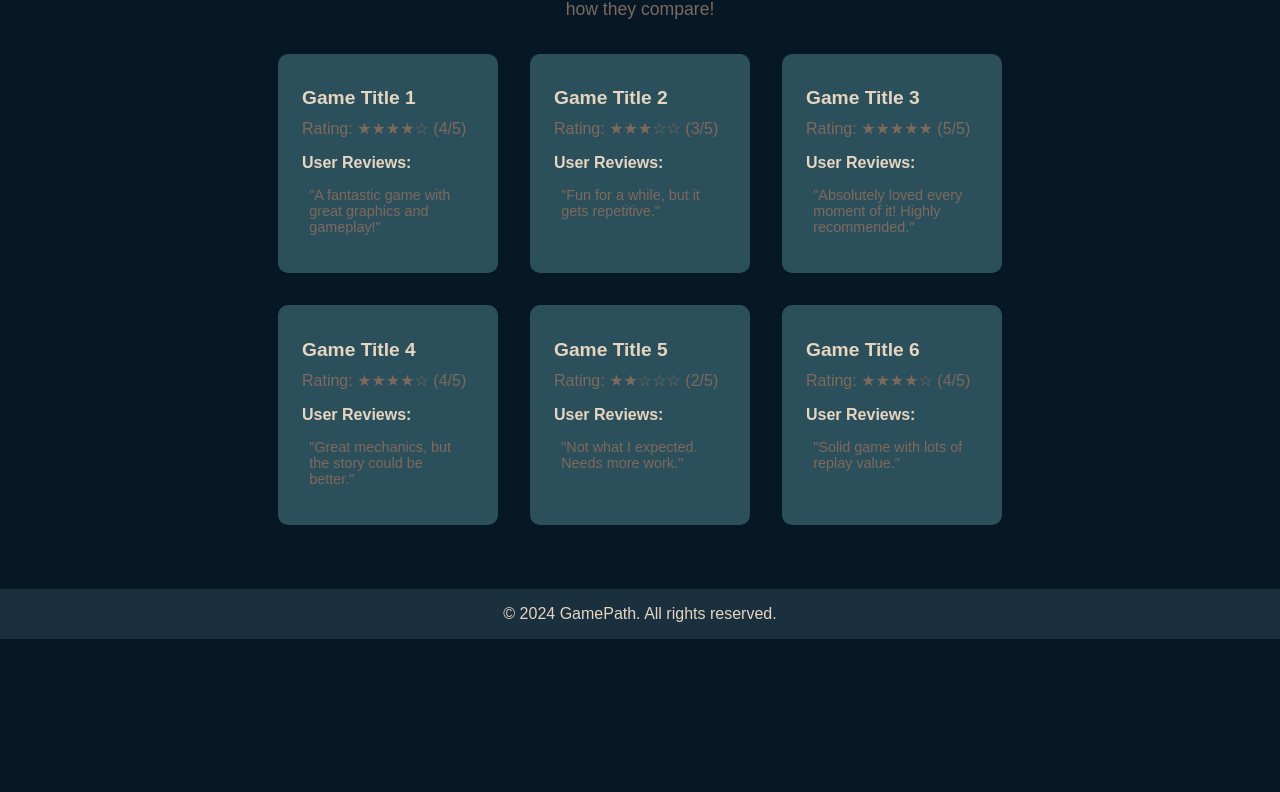
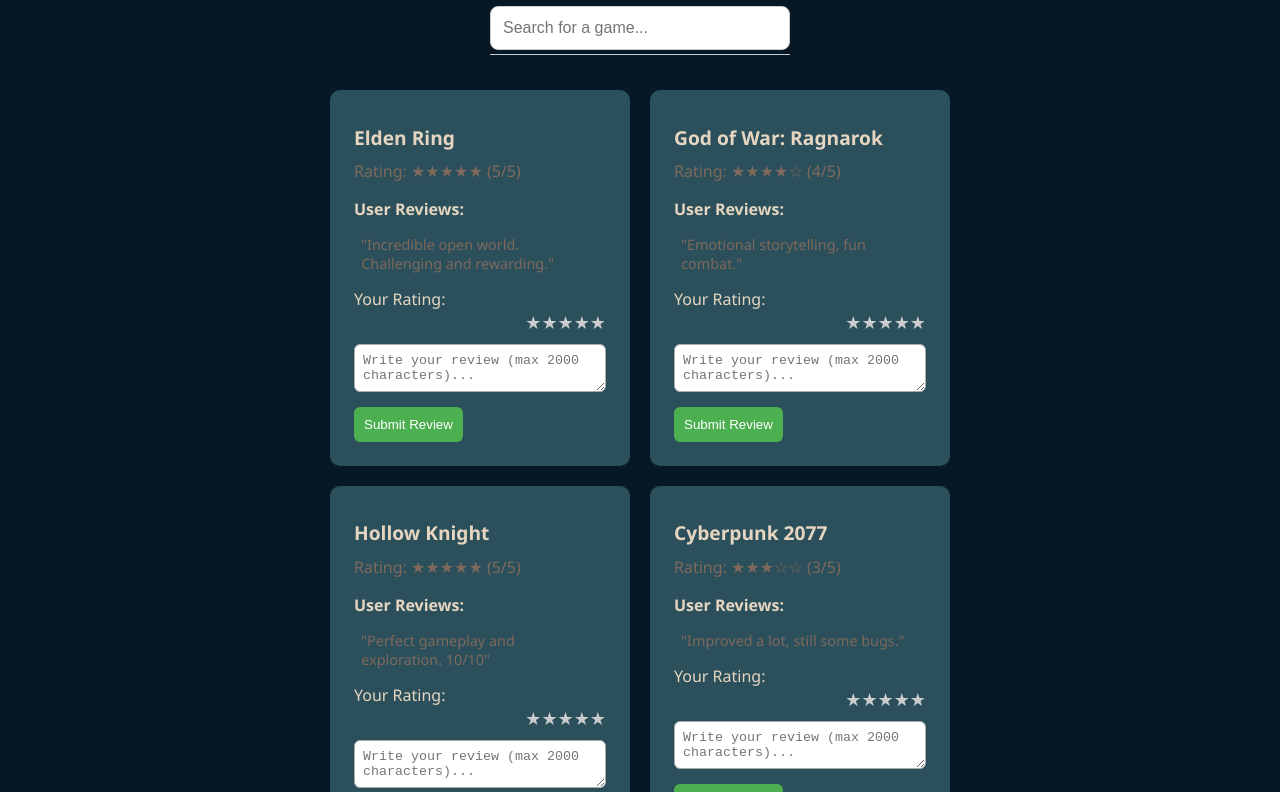
Before and after one commit to GasperPls/GamePath, a website: page public/ratings.html in a window 1280 px wide. Shown: the part 167-959 px from the top of the page. Before the commit the page ends 806 px from the top, so only its background shows below. Drawn offline with Linux system fonts and the light colour scheme.

Commit message:
WGP-39: Design UI for writing and displaying reviews with search function  and horizontal layout

```diff
--- a/public/ratings.html
+++ b/public/ratings.html
@@ -1,14 +1,116 @@
 <!DOCTYPE html>
 <html lang="en">
 <head>
-    <meta charset="UTF-8">
-    <meta name="viewport" content="width=device-width, initial-scale=1.0">
-    <title>Ratings - GamePath</title>
-    <link rel="stylesheet" href="indexstyle.css"> <!-- Link to the existing CSS file -->
+  <meta charset="UTF-8" />
+  <meta name="viewport" content="width=device-width, initial-scale=1.0"/>
+  <title>Game Ratings - GamePath</title>
+  <link rel="stylesheet" href="indexstyle.css">
+  <style>
+    body {
+      font-family: 'Segoe UI', sans-serif;
+    }
+
+    .search-container {
+      text-align: center;
+      margin: 20px auto;
+      position: relative;
+    }
+
+    #searchInput {
+      padding: 12px;
+      width: 300px;
+      border-radius: 8px;
+      border: 1px solid #ccc;
+      font-size: 16px;
+    }
+
+    #searchSuggestions {
+      position: absolute;
+      top: 48px;
+      left: 50%;
+      transform: translateX(-50%);
+      background-color: white;
+      color: black;
+      border: 1px solid #ccc;
+      border-top: none;
+      width: 300px;
+      z-index: 1000;
+      border-radius: 0 0 8px 8px;
+      max-height: 200px;
+      overflow-y: auto;
+    }
+
+    .suggestion {
+      padding: 10px;
+      cursor: pointer;
+    }
+
+    .suggestion:hover {
+      background-color: #eee;
+    }
+
+    .ratings-grid {
+      display: flex;
+      gap: 20px;
+      padding: 20px;
+      overflow-x: auto;
+      scroll-snap-type: x mandatory;
+     }
+
+    .rating-card {
+      flex: 0 0 300px;
+      scroll-snap-align: start;
+    }
+
+
+    .review-form textarea {
+      width: 100%;
+      margin-top: 10px;
+      border-radius: 6px;
+      padding: 8px;
+      border: 1px solid #aaa;
+      resize: vertical;
+    }
+
+    .review-form button {
+      margin-top: 10px;
+      background-color: #4caf50;
+      color: white;
+      border: none;
+      padding: 10px;
+      border-radius: 6px;
+      cursor: pointer;
+    }
+
+    .review-form button:hover {
+      background-color: #388e3c;
+    }
+
+    .star-rating {
+      display: flex;
+      flex-direction: row-reverse;
+      justify-content: flex-start;
+    }
+
+    .star-rating input {
+      display: none;
+    }
+
+    .star-rating label {
+      font-size: 18px;
+      color: #ccc;
+      cursor: pointer;
+    }
+
+    .star-rating input:checked ~ label,
+    .star-rating label:hover,
+    .star-rating label:hover ~ label {
+      color: gold;
+    }
+  </style>
 </head>
 <body>
 
-    <!-- Navigation Bar -->
   <header>
     <nav>
       <ul>
@@ -20,68 +122,130 @@
     </nav>
   </header>
 
-    <!-- Main Content -->
   <main>
     <section class="ratings-section">
-            <h1>Game Ratings</h1>
-            <p class="ratings-intro">Check out the ratings and reviews for each game in your library. Rate your favorites and see how they compare!</p>
-            <div class="ratings-grid">
-                <div class="rating-card">
-                    <h2>Game Title 1</h2>
-                    <p>Rating: ★★★★☆ (4/5)</p>
-                    <div class="review">
-                        <h3>User Reviews:</h3>
-                        <p>"A fantastic game with great graphics and gameplay!"</p>
+      <h1 style="text-align:center">Game Ratings</h1>
+
+      <div class="search-container">
+        <input type="text" id="searchInput" placeholder="Search for a game...">
+        <div id="searchSuggestions"></div>
       </div>
-                </div>
-                <div class="rating-card">
-                    <h2>Game Title 2</h2>
-                    <p>Rating: ★★★☆☆ (3/5)</p>
-                    <div class="review">
-                        <h3>User Reviews:</h3>
-                        <p>"Fun for a while, but it gets repetitive."</p>
-                    </div>
-                </div>
-                <div class="rating-card">
-                    <h2>Game Title 3</h2>
-                    <p>Rating: ★★★★★ (5/5)</p>
-                    <div class="review">
-                        <h3>User Reviews:</h3>
-                        <p>"Absolutely loved every moment of it! Highly recommended."</p>
-                    </div>
-                </div>
-                <div class="rating-card">
-                    <h2>Game Title 4</h2>
-                    <p>Rating: ★★★★☆ (4/5)</p>
-                    <div class="review">
-                        <h3>User Reviews:</h3>
-                        <p>"Great mechanics, but the story could be better."</p>
-                    </div>
-                </div>
-                <div class="rating-card">
-                    <h2>Game Title 5</h2>
-                    <p>Rating: ★★☆☆☆ (2/5)</p>
-                    <div class="review">
-                        <h3>User Reviews:</h3>
-                        <p>"Not what I expected. Needs more work."</p>
-                    </div>
-                </div>
-                <div class="rating-card">
-                    <h2>Game Title 6</h2>
-                    <p>Rating: ★★★★☆ (4/5)</p>
-                    <div class="review">
-                        <h3>User Reviews:</h3>
-                        <p>"Solid game with lots of replay value."</p>
-                    </div>
-                </div>
+
+      <div class="ratings-grid" id="ratingsGrid">
+        <!-- Game cards will be rendered here -->
       </div>
     </section>
   </main>
 
-    <!-- Footer -->
   <footer>
-        <p>© 2024 GamePath. All rights reserved.</p>
+    <p style="text-align: center;">© 2024 GamePath. All rights reserved.</p>
   </footer>
 
+  <script>
+    const games = [
+      {
+        title: "Elden Ring",
+        rating: 5,
+        review: "Incredible open world. Challenging and rewarding."
+      },
+      {
+        title: "God of War: Ragnarok",
+        rating: 4,
+        review: "Emotional storytelling, fun combat."
+      },
+      {
+        title: "Hollow Knight",
+        rating: 5,
+        review: "Perfect gameplay and exploration. 10/10"
+      },
+      {
+        title: "Cyberpunk 2077",
+        rating: 3,
+        review: "Improved a lot, still some bugs."
+      },
+      {
+        title: "Among Us",
+        rating: 4,
+        review: "Fun with friends but repetitive solo."
+      },
+      {
+        title: "Minecraft",
+        rating: 5,
+        review: "Timeless creativity. Always enjoyable."
+      }
+    ];
+
+    const ratingsGrid = document.getElementById("ratingsGrid");
+    const searchInput = document.getElementById("searchInput");
+    const suggestionsBox = document.getElementById("searchSuggestions");
+
+    function renderGames(filter = "") {
+      ratingsGrid.innerHTML = "";
+      const filtered = games.filter(game =>
+        game.title.toLowerCase().includes(filter.toLowerCase())
+      );
+
+      filtered.forEach((game, index) => {
+        const card = document.createElement("div");
+        card.className = "rating-card";
+        card.innerHTML = `
+          <h2>${game.title}</h2>
+          <p>Rating: ${"★".repeat(game.rating)}${"☆".repeat(5 - game.rating)} (${game.rating}/5)</p>
+          <div class="review">
+            <h3>User Reviews:</h3>
+            <p>"${game.review}"</p>
+          </div>
+          <form class="review-form">
+            <label>Your Rating:</label>
+            <div class="star-rating">
+              ${[5, 4, 3, 2, 1].map(i => `
+                <input type="radio" id="star${i}-${index}" name="rating${index}" value="${i}">
+                <label for="star${i}-${index}">★</label>
+              `).join("")}
+            </div>
+            <textarea maxlength="2000" placeholder="Write your review (max 2000 characters)..."></textarea>
+            <button type="submit">Submit Review</button>
+          </form>
+        `;
+        ratingsGrid.appendChild(card);
+      });
+    }
+
+    function updateSuggestions() {
+      const input = searchInput.value.toLowerCase();
+      suggestionsBox.innerHTML = "";
+
+      if (!input) return;
+
+      const matches = games.filter(game =>
+        game.title.toLowerCase().includes(input)
+      );
+
+      matches.forEach(game => {
+        const div = document.createElement("div");
+        div.className = "suggestion";
+        div.textContent = game.title;
+        div.onclick = () => {
+          searchInput.value = game.title;
+          suggestionsBox.innerHTML = "";
+          renderGames(game.title);
+        };
+        suggestionsBox.appendChild(div);
+      });
+    }
+
+    searchInput.addEventListener("input", () => {
+      updateSuggestions();
+      renderGames(searchInput.value);
+    });
+
+    document.addEventListener("click", (e) => {
+      if (!e.target.closest(".search-container")) {
+        suggestionsBox.innerHTML = "";
+      }
+    });
+
+    renderGames(); // Initial load
+  </script>
 </body>
 </html>
```
Lines whose indentation alone changed are shown as unchanged.
